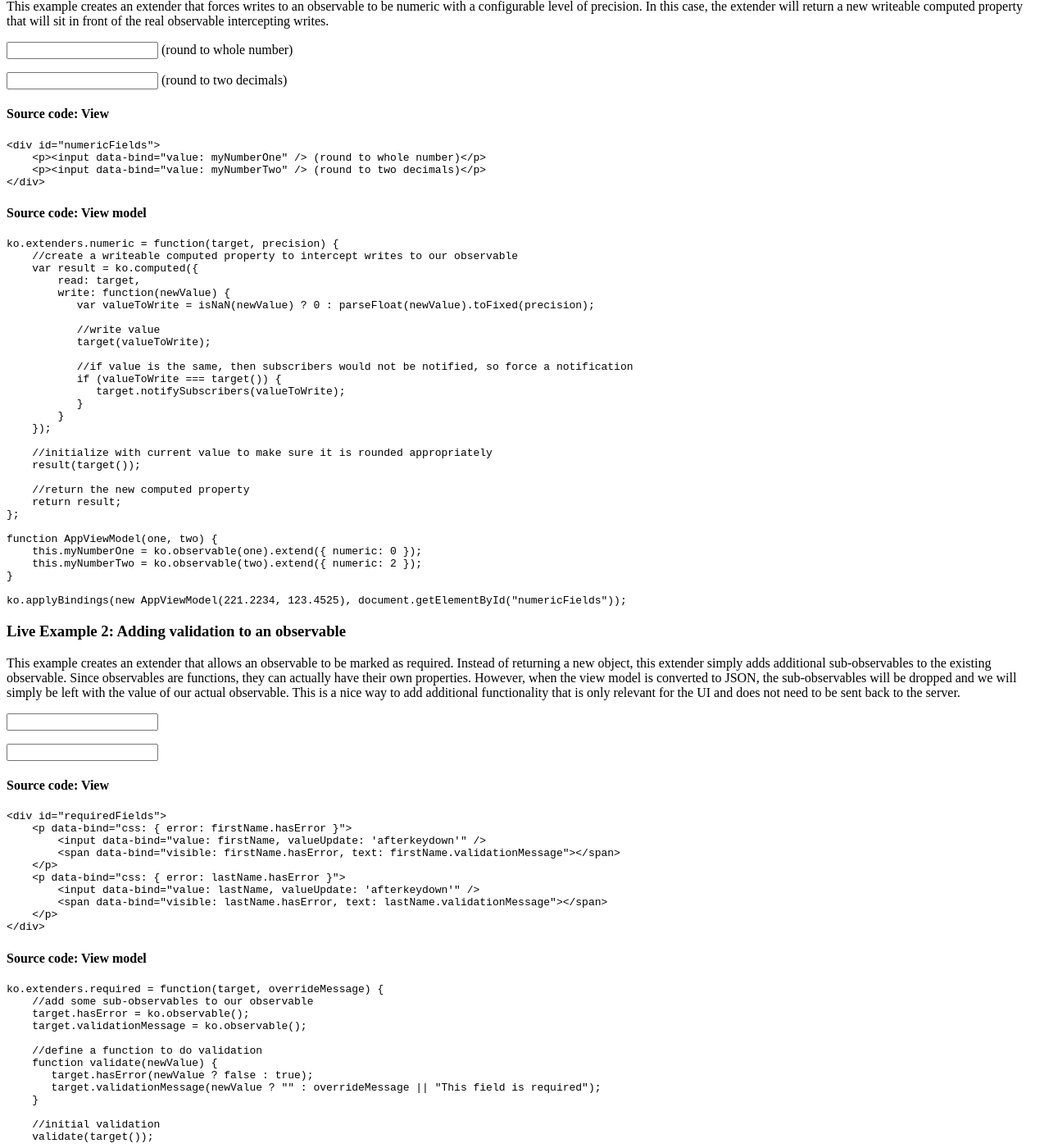
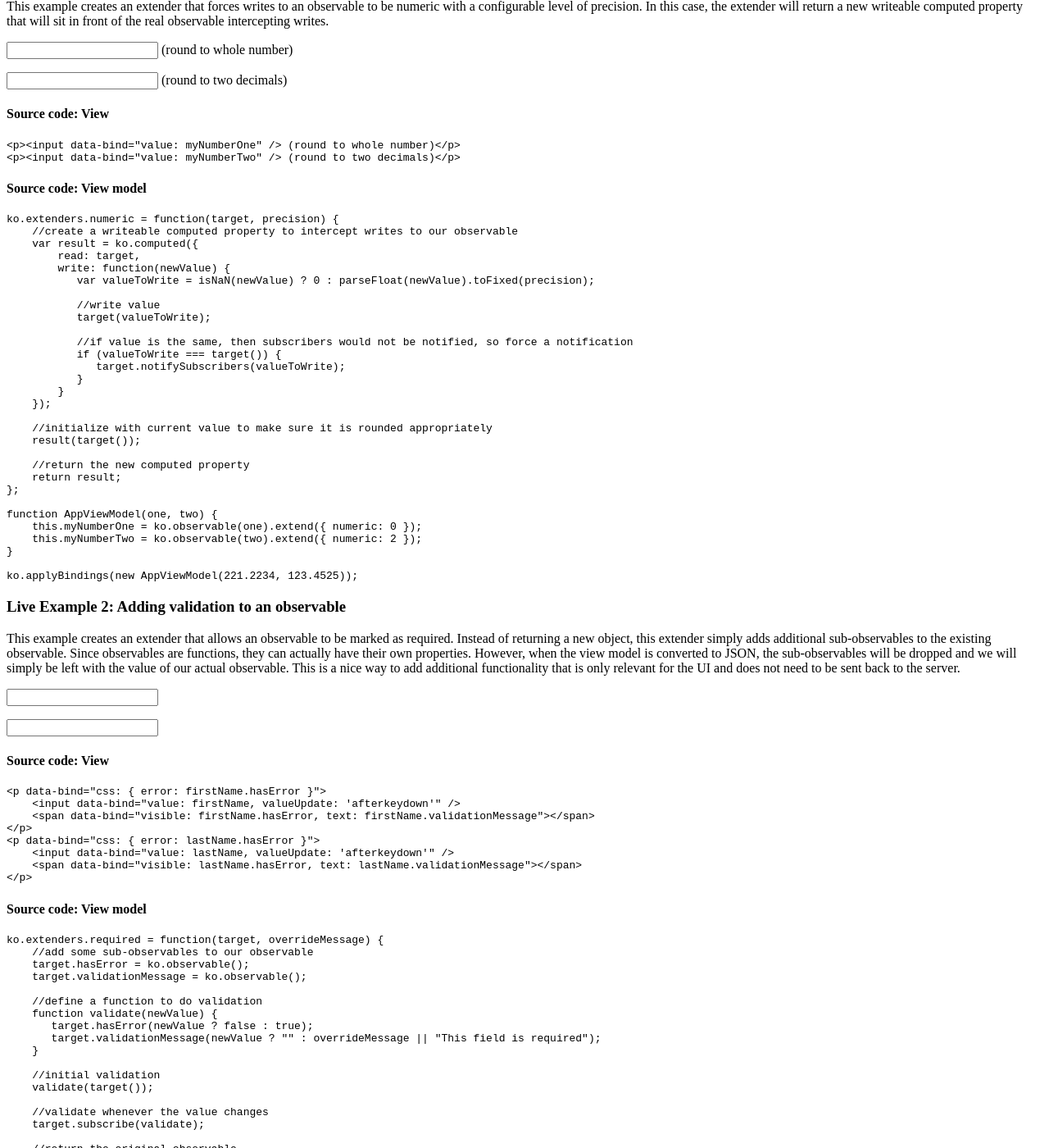
Before and after one commit to knockout/knockout, a Jekyll site: the page built from documentation/extenders.md, in a window 1280 px wide and 1400 px high, scrolled down 2017 px. Shown: the whole window at 82% size. Built offline with Jekyll 4.4.1, drawn with Linux system fonts in a browser that asks for light colours; nearby versions of some CDN libraries; library files that are not in the unit come from our copies; some of the changed text lies outside the part shown.

Commit message:
Tweak extenders doc to avoid showing container element ID in live examples

```diff
--- a/documentation/extenders.md
+++ b/documentation/extenders.md
@@ -32,11 +32,10 @@
    .error input { border: 1px solid red; }
 </style>
 
+{% capture live_example_id %}numericFields{% endcapture %}
 {% capture live_example_view %}
-<div id="numericFields">
-    <p><input data-bind="value: myNumberOne" /> (round to whole number)</p>
-    <p><input data-bind="value: myNumberTwo" /> (round to two decimals)</p>
-</div>
+<p><input data-bind="value: myNumberOne" /> (round to whole number)</p>
+<p><input data-bind="value: myNumberTwo" /> (round to two decimals)</p>
 {% endcapture %}
 
 {% capture live_example_viewmodel %}
@@ -69,7 +68,7 @@
     this.myNumberTwo = ko.observable(two).extend({ numeric: 2 });
 }
 
-ko.applyBindings(new AppViewModel(221.2234, 123.4525), document.getElementById("numericFields"));
+ko.applyBindings(new AppViewModel(221.2234, 123.4525));
 {% endcapture %}
 
 {% include live-example-minimal.html %}
@@ -78,17 +77,16 @@
 
 This example creates an extender that allows an observable to be marked as required. Instead of returning a new object, this extender simply adds additional sub-observables to the existing observable. Since observables are functions, they can actually have their own properties. However, when the view model is converted to JSON, the sub-observables will be dropped and we will simply be left with the value of our actual observable.  This is a nice way to add additional functionality that is only relevant for the UI and does not need to be sent back to the server.
 
+{% capture live_example_id %}requiredFields{% endcapture %}
 {% capture live_example_view %}
-<div id="requiredFields">
-    <p data-bind="css: { error: firstName.hasError }">
-        <input data-bind="value: firstName, valueUpdate: 'afterkeydown'" />
-        <span data-bind="visible: firstName.hasError, text: firstName.validationMessage"></span>
-    </p>
-    <p data-bind="css: { error: lastName.hasError }">
-        <input data-bind="value: lastName, valueUpdate: 'afterkeydown'" />
-        <span data-bind="visible: lastName.hasError, text: lastName.validationMessage"></span>
-    </p>
-</div>
+<p data-bind="css: { error: firstName.hasError }">
+    <input data-bind="value: firstName, valueUpdate: 'afterkeydown'" />
+    <span data-bind="visible: firstName.hasError, text: firstName.validationMessage"></span>
+</p>
+<p data-bind="css: { error: lastName.hasError }">
+    <input data-bind="value: lastName, valueUpdate: 'afterkeydown'" />
+    <span data-bind="visible: lastName.hasError, text: lastName.validationMessage"></span>
+</p>
 {% endcapture %}
 
 {% capture live_example_viewmodel %}
@@ -118,7 +116,7 @@
     this.lastName = ko.observable(last).extend({ required: "" });
 }
 
-ko.applyBindings(new AppViewModel("Bob","Smith"), document.getElementById("requiredFields"));
+ko.applyBindings(new AppViewModel("Bob","Smith"));
 {% endcapture %}
 
 {% include live-example-minimal.html %}
```
